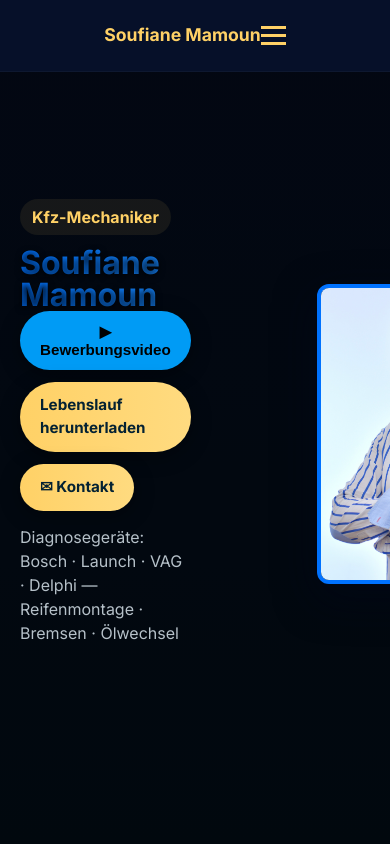
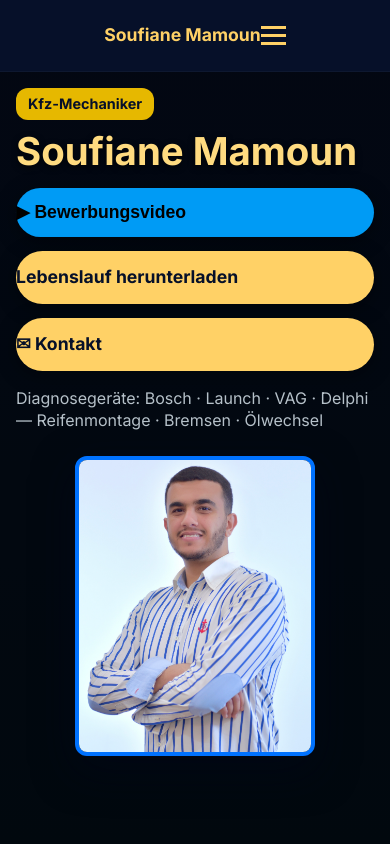
Before and after one commit to soufianmamoun/kfz-mechaniker, a website: page index.html in a window 390 px wide. Shown: the top 844 px of the page. Drawn offline with Linux system fonts and the light colour scheme.

Commit message:
Update index.html

```diff
--- a/index.html
+++ b/index.html
@@ -179,7 +179,15 @@
     .btn.yellow{background:linear-gradient(90deg,var(--yellow-500),var(--yellow-400));color:#042233}
 
 
-    .profile-card {
+@media (max-width: 768px) {
+  /* Hero Grid: Text und Bild untereinander */
+  .hero-grid {
+    display: block; /* Statt Grid auf Block umstellen */
+    padding: 0 16px;
+  }
+
+  /* Profilbild im Blockmodus, zentriert */
+  .profile-card {
     margin-block-start: 24px;
     text-align: center;
   }
@@ -191,6 +199,70 @@
     box-shadow: var(--shadow);
     transition: transform 0.25s ease;
   }
+
+  /* Titel und Eyebrow */
+  .hero-text .eyebrow {
+    font-size: 0.9rem;
+    font-weight: 700;
+    background: var(--yellow-600);
+    color: var(--bg);
+    padding: 5px 12px;
+    border-radius: 12px;
+    display: inline-block;
+    margin-bottom: 12px;
+  }
+
+  .hero-text h1 {
+    font-size: 2.4rem;
+    background: none; /* Farbverlauf entfernen für bessere Lesbarkeit */
+    color: var(--yellow-400);
+    text-shadow: 0 2px 4px rgba(0,0,0,0.75);
+    margin-bottom: 18px;
+  }
+
+  /* Buttons: gleiches Design und Breite, vertikal mit Abstand */
+  .cta-row {
+    display: flex;
+    flex-direction: column;
+    gap: 14px;
+    margin-bottom: 16px;
+  }
+  .btn {
+    inline-size: 100%; /* volle Breite */
+    padding: 14px 0;
+    font-weight: 700;
+    font-size: 1.1rem;
+    border-radius: 9999px;
+    text-align: center;
+    box-shadow: 0 4px 12px rgba(0,114,255,0.2);
+    transition: background-color 0.3s ease, transform 0.3s ease;
+  }
+  .btn.yellow {
+    background: var(--yellow-500);
+    color: var(--bg);
+  }
+  .btn.yellow:hover {
+    filter: brightness(1.1);
+    transform: translateY(-2px);
+  }
+  .btn-primary {
+    background: var(--blue-500);
+    color: #fff;
+  }
+  .btn-primary:hover {
+    filter: brightness(1.1);
+    transform: translateY(-2px);
+  }
+
+  /* Diagnosegeräte Text */
+  .hero-text > div {
+    font-size: 1rem;
+    color: var(--muted);
+    line-height: 1.4;
+  }
+}
+
+
     /* profile card */
     .profile-card{position:relative;display:flex;justify-content:center;align-items:center}
     .profile-bg{position:absolute;inset-block-start:50%;inset-inline-start:50%;inline-size:300px;block-size:320px;border-radius:50%;transform:translate(-50%,-50%);background:radial-gradient(circle, rgba(255,209,102,0.18), rgba(0,114,255,0.06));filter:blur(16px);z-index:0}
```
